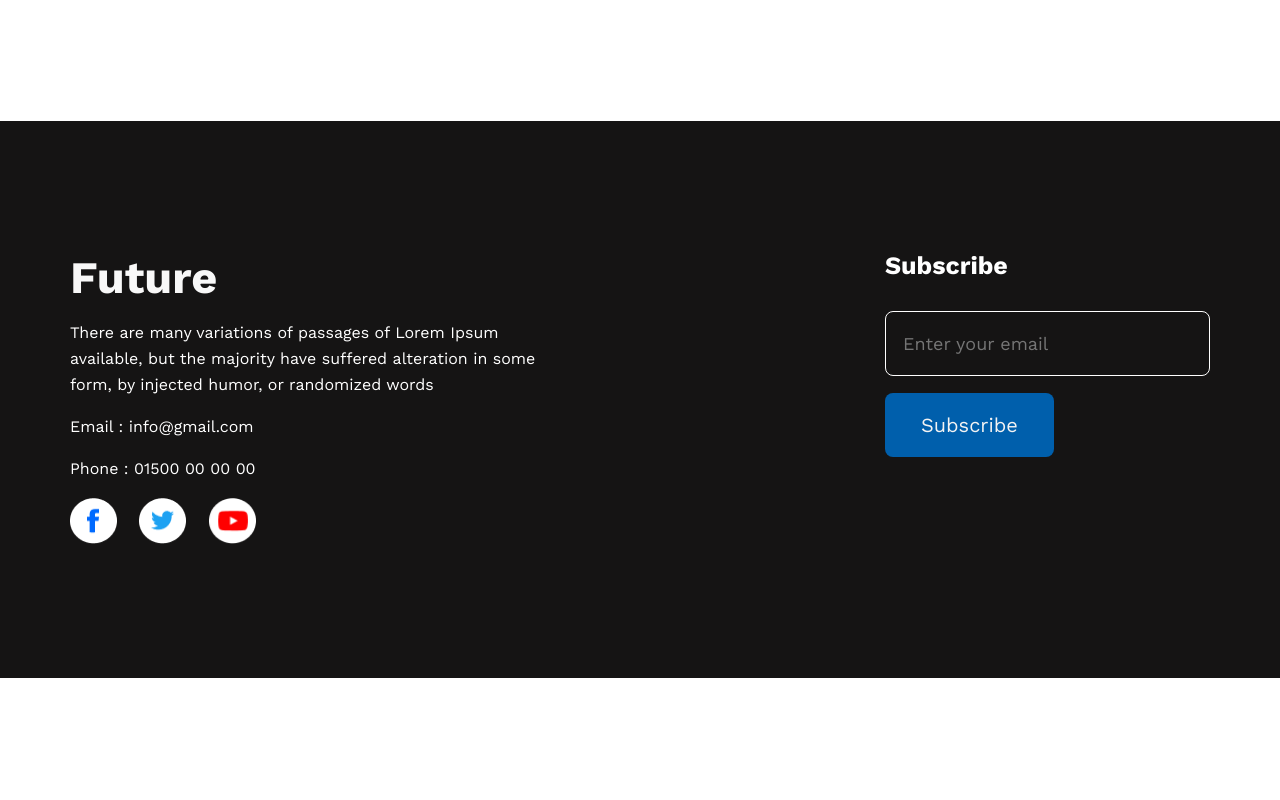
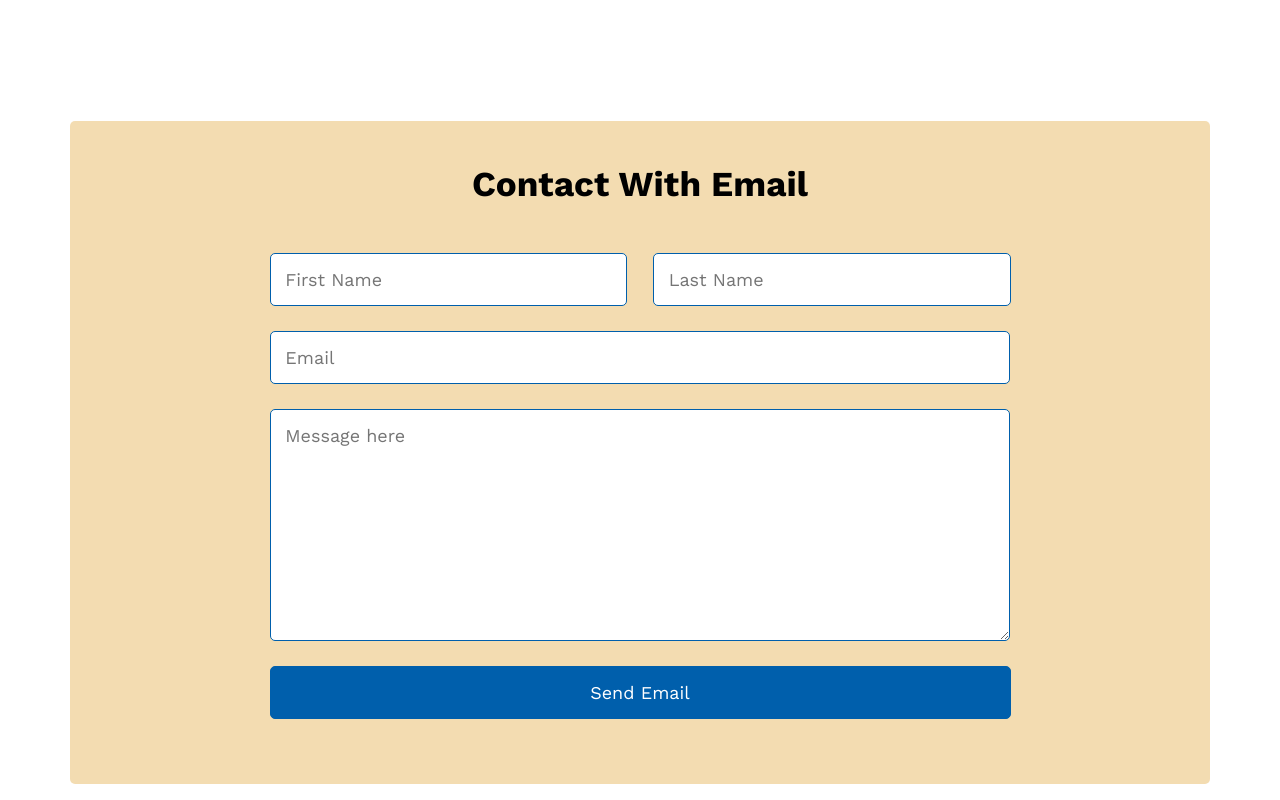
Before and after one commit to naimalinaim1/new-year-new-assignmen, a plain HTML site: page index.html in a window 1280 px wide. Shown: the part 2320-3120 px from the top of the page. Before the commit the page ends 2998 px from the top, so only its background shows below. Drawn offline with nearby package versions, Linux system fonts and the light colour scheme.

Commit message:
Added Extra Section

```diff
--- a/index.html
+++ b/index.html
@@ -79,6 +79,24 @@
                 <a href="" class="btn-primary">Call Now</a>
             </div>
         </section>
+
+        <!-- Contact US with Email -->
+        <section class="contact-email">
+            <div class="container">
+                <div class="contact-container">
+                    <h2>Contact With Email</h2>
+                    <form class="contact-form">
+                        <div class="name-group">
+                            <input type="text" name="fname" id="fname" placeholder="First Name" required>
+                            <input type="text" name="lname" id="lname" placeholder="Last Name">
+                        </div>
+                        <input type="email" name="email" id="email" placeholder="Email" required>
+                        <textarea name="message" id="message" placeholder="Message here" required></textarea>
+                        <input type="submit" value="Send Email">
+                    </form>
+                </div>
+            </div>
+        </section>
     </main>
 
     <footer class="footer-area">
--- a/styles/style.css
+++ b/styles/style.css
@@ -132,6 +132,64 @@
     margin-left: 65px;
 }
 
+/* CONTACT WITH EMAIL AREA STYLE */
+.contact-email {
+    width: 100%;
+}
+.contact-email > div {
+    background: rgba(237, 203, 139, 0.666);
+    padding: 40px 0;
+    border-radius: 5px;
+}
+.contact-container {
+    width: 65%;
+    margin: 0 auto;
+}
+.contact-container h2 {
+    font-size: 35px;
+    margin-bottom: 45px;
+    line-height: 47px;
+    text-align: center;
+}
+.contact-form {
+    width: 100%;
+}
+.contact-form input,
+.contact-form textarea {
+    width: 95.7%;
+    font-size: 18px;
+    display: block;
+    border: 1px solid #005FAC;
+    border-radius: 5px;
+    margin-bottom: 25px;
+    padding: 15px 2%;
+}
+.contact-form textarea {
+    height: 200px;
+}
+
+.name-group {
+    display: flex;
+    justify-content: space-between;
+}
+.name-group input {
+    width: 44%;
+}
+.contact-form input[type="submit"] {
+    color: #FFFFFF;
+    background: #005FAC;
+    width: 100%;
+    border: 0;
+    cursor: pointer;
+    border: 1px solid #005FAC;
+    transition: 0.5s;
+}
+.contact-form input[type="submit"]:hover {
+    color: #000;
+    background: rgba(237, 203, 139, 0.666);
+    border: 1px solid #005FAC;
+}
+
 /* FOOTER AREA STYLE */
 .footer-area {
     background: #151414;
```
